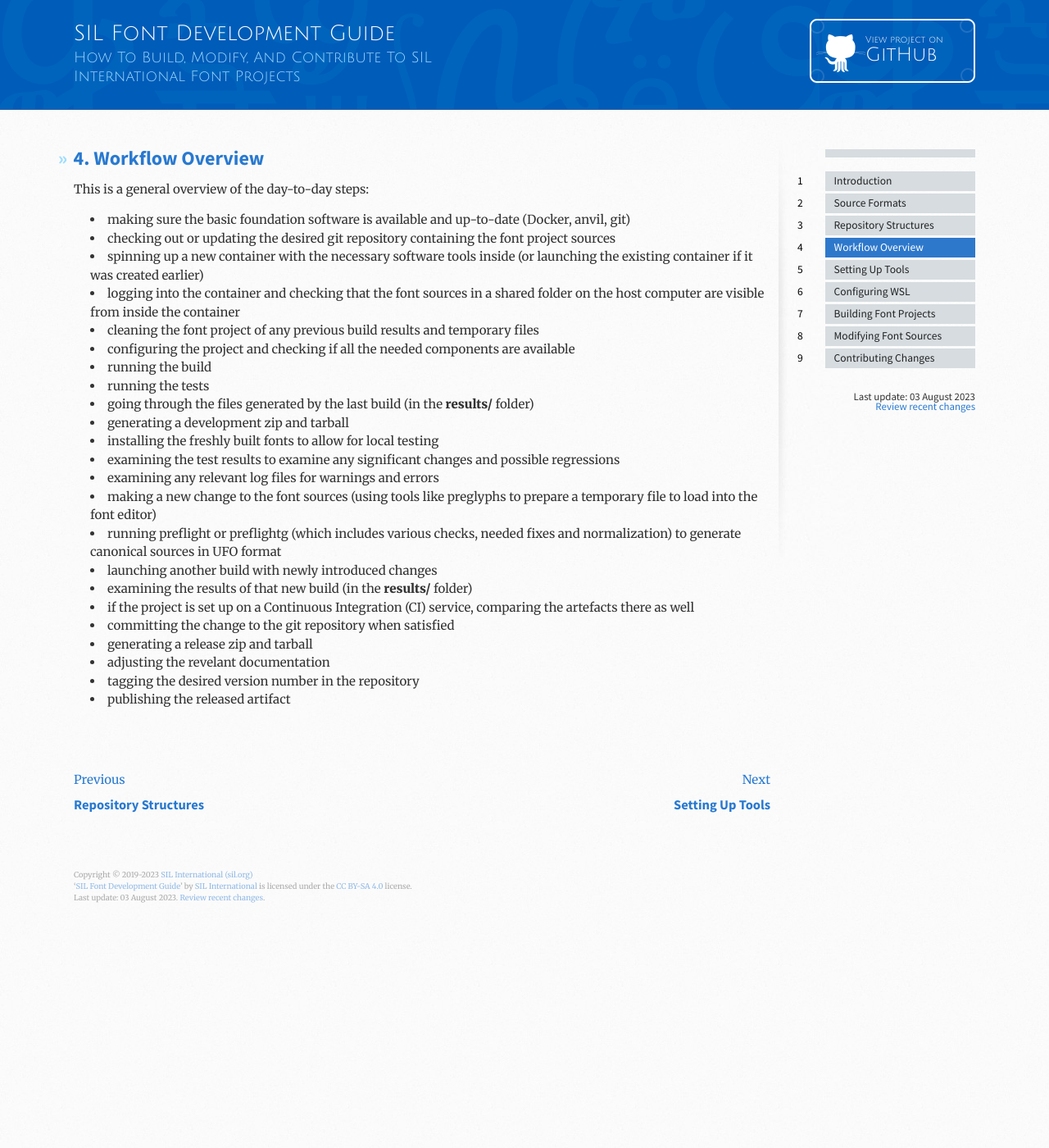
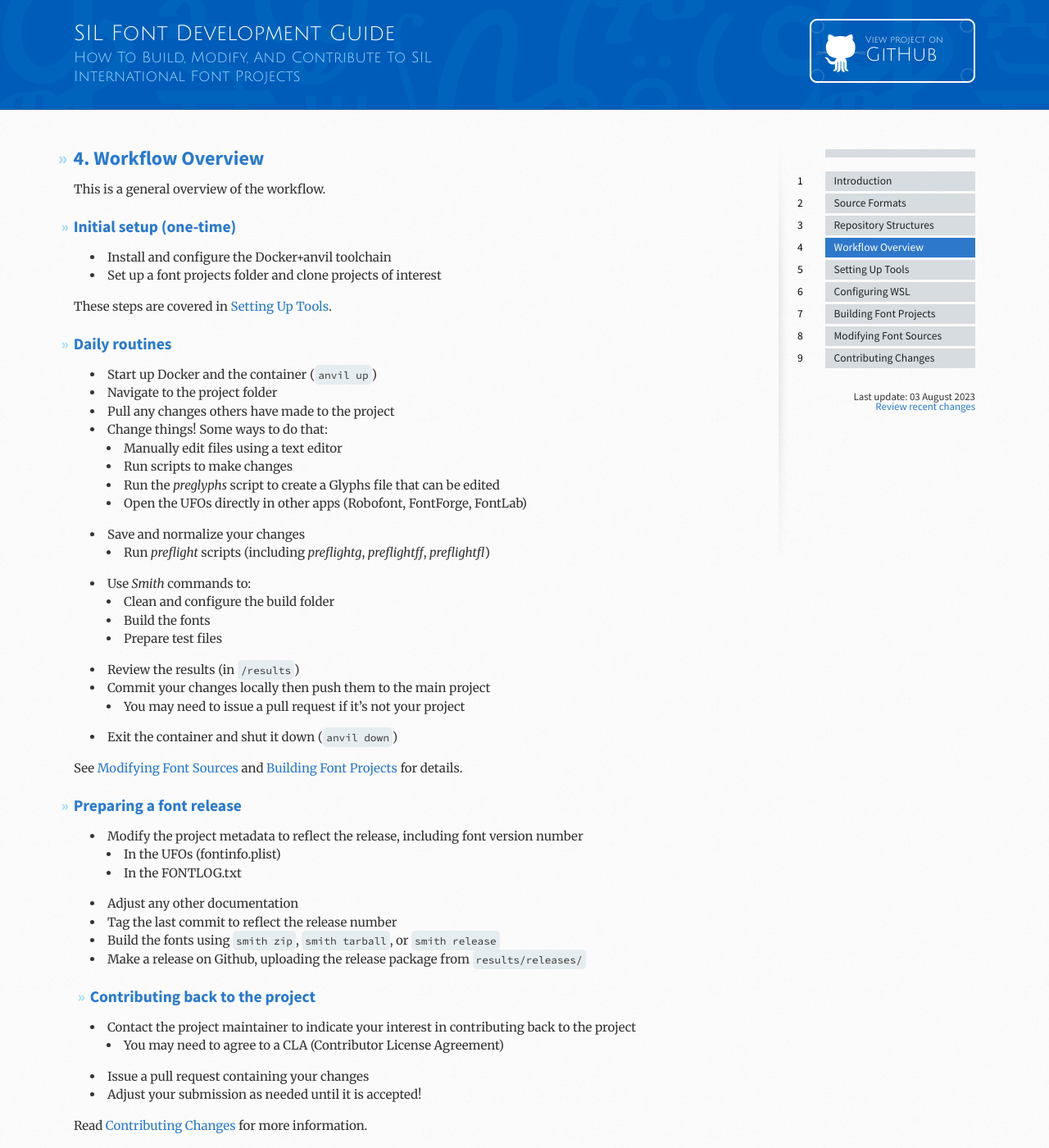
Before and after one commit to silnrsi/silfontdev, a Jekyll site: the page built from en-US/Workflow_Overview.md, in a window 1280 px wide and 1400 px high. Shown: the whole window at 82% size. Built offline with Jekyll 4.4.1, drawn with Linux system fonts in a browser that asks for light colours.

Commit message:
Rewrite Workflow overview; Fix misc things

```diff
--- a/en-US/Workflow_Overview.md
+++ b/en-US/Workflow_Overview.md
@@ -7,28 +7,55 @@ category: Workflow Overview
 title: Workflow Overview
 ---
 
-This is a general overview of the day-to-day steps:
+This is a general overview of the workflow.
 
-- making sure the basic foundation software is available and up-to-date (Docker, anvil, git)
-- checking out or updating the desired git repository containing the font project sources
-- spinning up a new container with the necessary software tools inside (or launching the existing container if it was created earlier)
-- logging into the container and checking that the font sources in a shared folder on the host computer are visible from inside the container
-- cleaning the font project of any previous build results and temporary files
-- configuring the project and checking if all the needed components are available
-- running the build
-- running the tests
-- going through the files generated by the last build (in the __results/__ folder)
-- generating a development zip and tarball
-- installing the freshly built fonts to allow for local testing
-- examining the test results to examine any significant changes and possible regressions
-- examining any relevant log files for warnings and errors
-- making a new change to the font sources (using tools like preglyphs to prepare a temporary file to load into the font editor)
-- running preflight or preflightg (which includes various checks, needed fixes and normalization) to generate canonical sources in UFO format
-- launching another build with newly introduced changes
-- examining the results of that new build (in the __results/__ folder)
-- if the project is set up on a Continuous Integration (CI) service, comparing the artefacts there as well
-- committing the change to the git repository when satisfied
-- generating a release zip and tarball
-- adjusting the revelant documentation
-- tagging the desired version number in the repository
-- publishing the released artifact
+## Initial setup (one-time)
+
+- Install and configure the Docker+anvil toolchain
+- Set up a font projects folder and clone projects of interest
+
+These steps are covered in [Setting Up Tools].
+## Daily routines
+
+- Start up Docker and the container (`anvil up`)
+- Navigate to the project folder
+- Pull any changes others have made to the project
+- Change things! Some ways to do that:
+    - Manually edit files using a text editor
+    - Run scripts to make changes
+    - Run the *preglyphs* script to create a Glyphs file that can be edited
+    - Open the UFOs directly in other apps (Robofont, FontForge, FontLab)
+- Save and normalize your changes
+    - Run *preflight* scripts (including *preflightg*, *preflightff*, *preflightfl*)
+- Use *Smith* commands to:
+    - Clean and configure the build folder
+    - Build the fonts
+    - Prepare test files
+- Review the results (in `/results`)
+- Commit your changes locally then push them to the main project
+    - You may need to issue a pull request if it's not your project
+- Exit the container and shut it down (`anvil down`)
+
+See [Modifying Font Sources] and [Building Font Projects] for details.
+## Preparing a font release
+
+- Modify the project metadata to reflect the release, including font version number
+    - In the UFOs (fontinfo.plist)
+    - In the FONTLOG.txt
+- Adjust any other documentation
+- Tag the last commit to reflect the release number
+- Build the fonts using `smith zip`, `smith tarball`, or `smith release`
+- Make a release on Github, uploading the release package from `results/releases/`
+## Contributing back to the project
+
+- Contact the project maintainer to indicate your interest in contributing back to the project
+    - You may need to agree to a CLA (Contributor License Agreement)
+- Issue a pull request containing your changes
+- Adjust your submission as needed until it is accepted!
+
+Read [Contributing Changes] for more information.
+
+[Setting Up Tools]: Setting_Up_Tools.html
+[Modifying Font Sources]: Modifying_Font_Sources.html
+[Building Font Projects]: Building_Font_Projects.html
+[Contributing Changes]: Contributing_Changes.html
```
Also changed, not shown: en-US/Setting_Up_Tools.md (+6 -4 lines).
